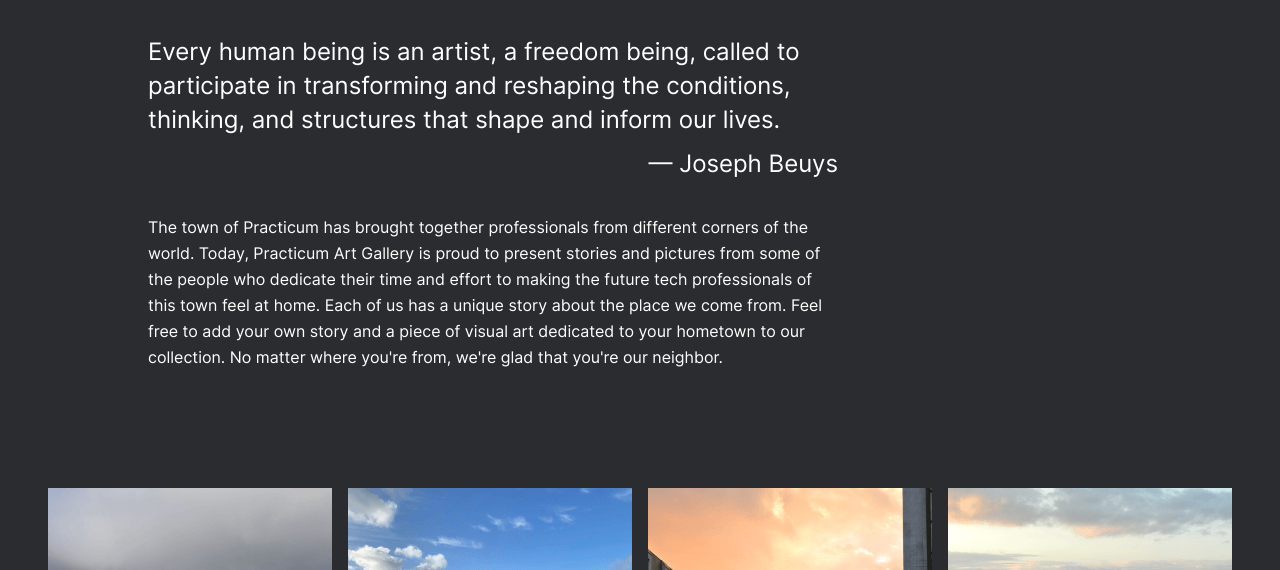
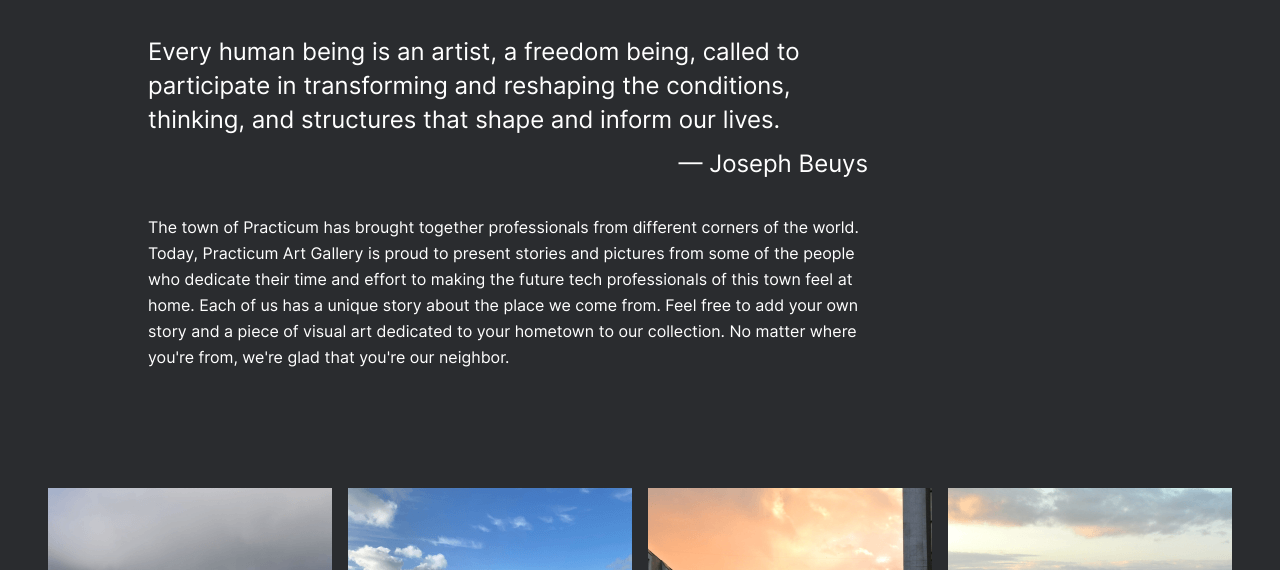
Before and after one commit to Kerwindows/web_project_3, a plain HTML site: page index.html in a window 1280 px wide. Shown: the part 780-1350 px from the top of the page. Drawn offline with Linux system fonts and the light colour scheme.

Commit message:
Edited intro CSS

```diff
--- a/blocks/intro.css
+++ b/blocks/intro.css
@@ -20,14 +20,14 @@
 
 .intro__quote {
 	margin: 40px 0 0;
-	max-width: 690px;
+	max-width: 720px;
 	font-size: 24px;
 	line-height: 1.42;
 }
 
 .intro__quote-author {
 	margin: 10px 0 0;
-	max-width: 690px;
+	max-width: 720px;
 	font-size: 24px;
 	line-height: 1.42;
 	text-align: right;
@@ -35,7 +35,7 @@
 
 .intro__description {
 	margin: 32px 0 0;
-	max-width: 690px;
+	max-width: 720px;
 	font-size: 16px;
 	line-height: 1.63;
 }
```
